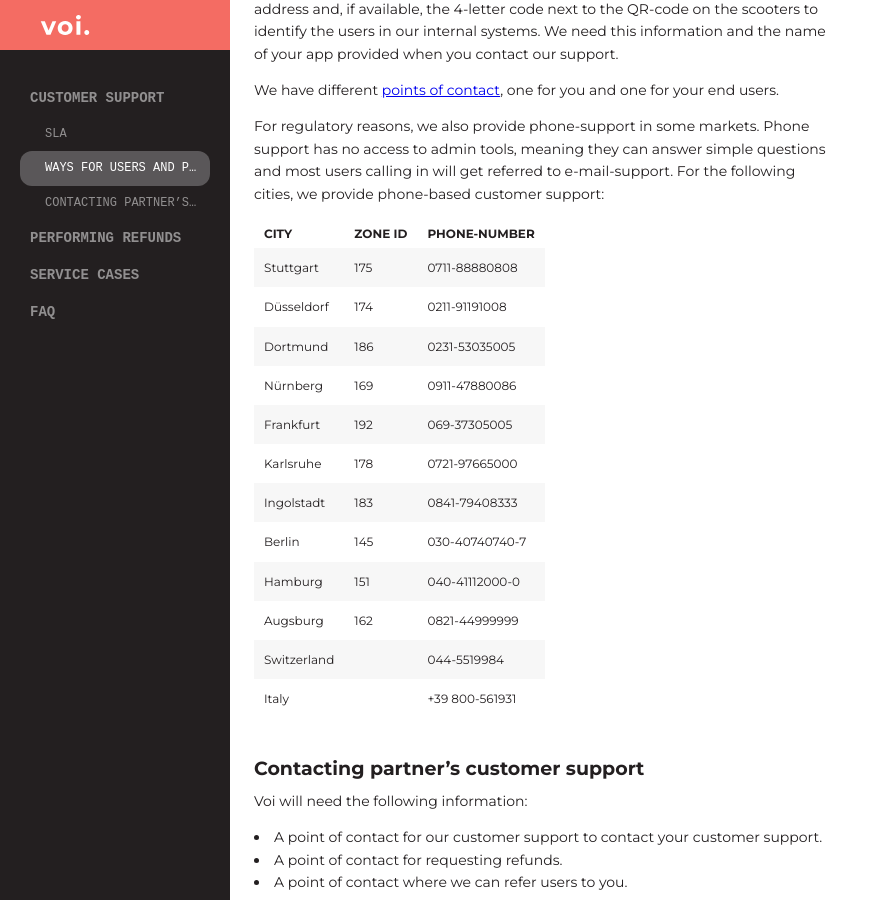
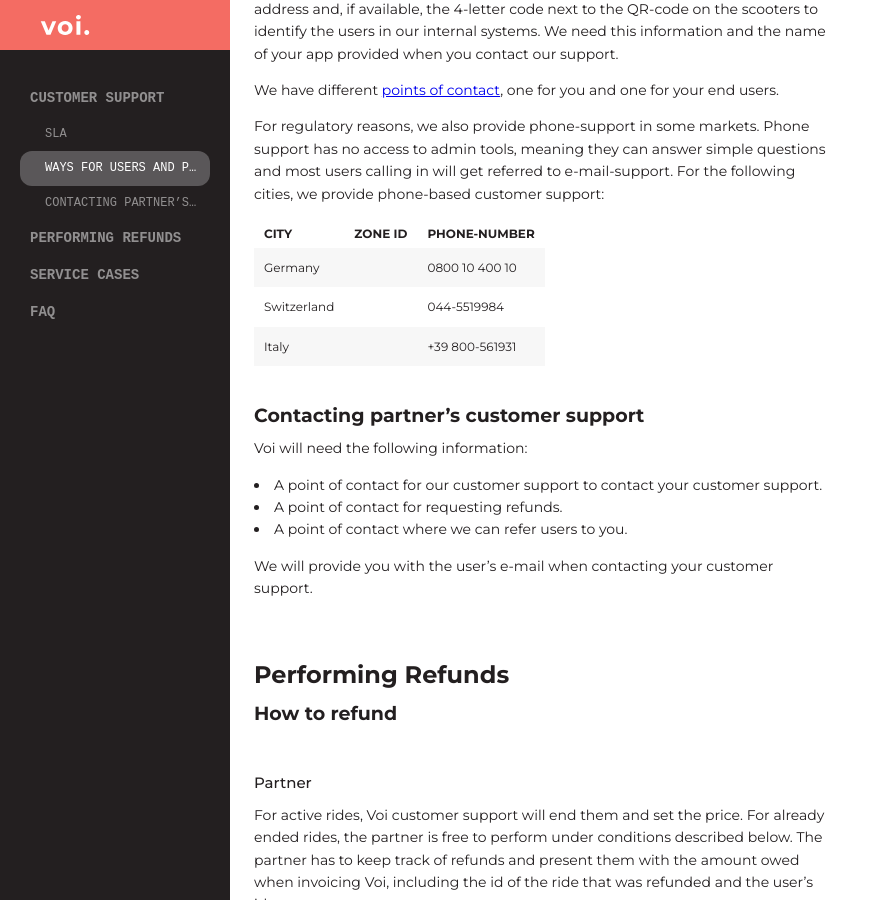
Before and after one commit to voi-api/voi-api.github.io, a Jekyll site: the page built from customer-support.md, in a window 1280 px wide and 900 px high, scrolled down 538 px. Shown: the whole window, without its empty margins (0-888 px from the left). Built offline with Jekyll 4.4.1, drawn with Linux system fonts in a browser that asks for light colours; some web fonts are replaced.

Commit message:
Update the phone number for Germany

```diff
--- a/customer-support.md
+++ b/customer-support.md
@@ -21,16 +21,7 @@ For regulatory reasons, we also provide phone-support in some markets. Phone sup
 
 City|Zone Id|Phone-number
 -----|-----|-----
-Stuttgart|175|0711-88880808
-Düsseldorf|174|0211-91191008
-Dortmund|186|0231-53035005
-Nürnberg|169|0911-47880086
-Frankfurt|192|069-37305005
-Karlsruhe|178|0721-97665000
-Ingolstadt|183|0841-79408333
-Berlin|145|030-40740740-7
-Hamburg|151|040-41112000-0
-Augsburg|162|0821-44999999
+Germany||0800 10 400 10
 Switzerland||044-5519984
 Italy||+39 800-561931
 
```
